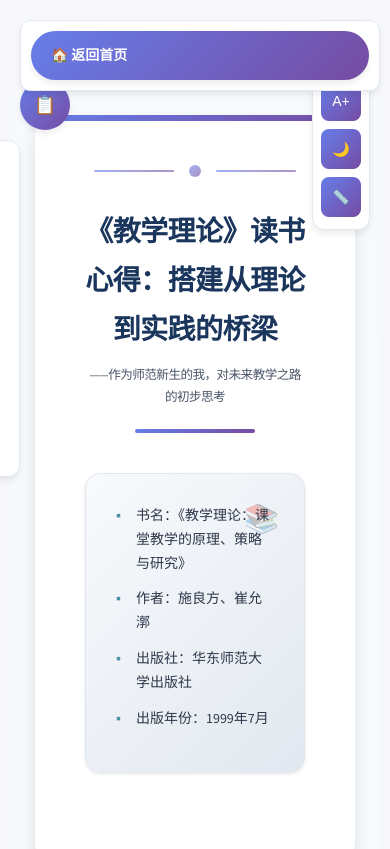
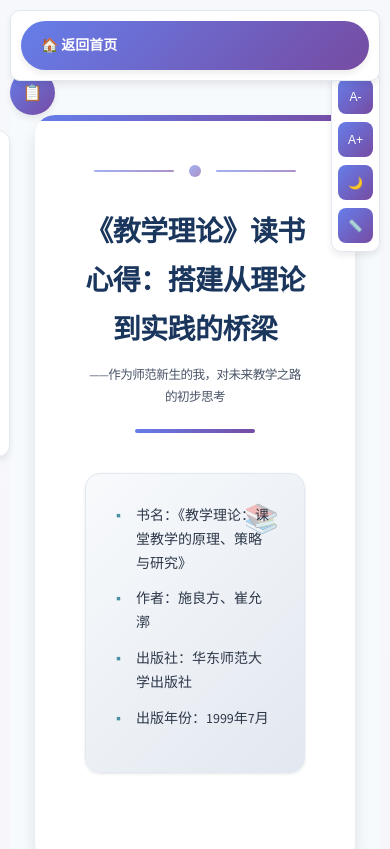
Before and after one commit to zxy-1-2-3/reading-notes, a plain HTML site: page 教学理论读书心得.html in a window 390 px wide. Shown: the top 849 px of the page. Drawn offline with Linux system fonts and the light colour scheme.

Commit message:
优化手机适配

```diff
--- a/教学理论读书心得.html
+++ b/教学理论读书心得.html
@@ -543,51 +543,88 @@
 
             /* 调整导航栏在手机端的样式 */
             .nav-bar {
-                position: fixed;
-                top: 10px;
-                left: 10px;
-                right: 10px;
-                z-index: 1002;
-                background: var(--bg-card);
-                border-radius: 10px;
-                padding: 10px;
-                box-shadow: var(--shadow-medium);
-                border: 1px solid var(--border-light);
+                position: fixed !important;
+                top: 10px !important;
+                left: 10px !important;
+                right: 10px !important;
+                z-index: 1002 !important;
+                background: var(--bg-card) !important;
+                border-radius: 10px !important;
+                padding: 10px !important;
+                box-shadow: var(--shadow-medium) !important;
+                border: 1px solid var(--border-light) !important;
+                display: block !important;
+                visibility: visible !important;
+                opacity: 1 !important;
+            }
+
+            .nav-home {
+                display: flex !important;
+                visibility: visible !important;
+                opacity: 1 !important;
             }
 
             /* 调整阅读控制面板在手机端的样式 */
             .reading-controls {
-                position: fixed;
-                top: 70px;
-                right: 10px;
-                padding: 8px 6px;
-                border-radius: 10px;
+                position: fixed !important;
+                top: 70px !important;
+                right: 10px !important;
+                padding: 8px 6px !important;
+                border-radius: 10px !important;
+                display: flex !important;
+                visibility: visible !important;
+                opacity: 1 !important;
+                background: var(--bg-card) !important;
+                box-shadow: var(--shadow-medium) !important;
+                border: 1px solid var(--border-light) !important;
+                z-index: 1000 !important;
+                flex-direction: column !important;
+                gap: 8px !important;
+                align-items: center !important;
             }
 
             .control-button {
-                min-width: 35px;
-                min-height: 35px;
-                font-size: 12px;
+                min-width: 35px !important;
+                min-height: 35px !important;
+                font-size: 12px !important;
+                background: var(--gradient-primary) !important;
+                color: white !important;
+                border: none !important;
+                border-radius: 8px !important;
+                cursor: pointer !important;
+                display: flex !important;
+                align-items: center !important;
+                justify-content: center !important;
             }
 
             /* 调整目录按钮在手机端的样式 */
             .toc-toggle {
-                position: fixed;
-                left: 10px;
-                top: 70px;
-                width: 45px;
-                height: 45px;
-                font-size: 16px;
+                position: fixed !important;
+                left: 10px !important;
+                top: 70px !important;
+                width: 45px !important;
+                height: 45px !important;
+                font-size: 16px !important;
+                display: block !important;
+                visibility: visible !important;
+                opacity: 1 !important;
+                background: var(--gradient-primary) !important;
+                color: white !important;
+                border: none !important;
+                border-radius: 50% !important;
+                cursor: pointer !important;
+                box-shadow: var(--shadow-medium) !important;
+                z-index: 1001 !important;
             }
 
             /* 调整目录在手机端的样式 */
             .table-of-contents {
-                position: fixed;
-                left: 10px;
-                top: 130px;
-                max-width: calc(100vw - 20px);
-                max-height: calc(100vh - 150px);
-                padding: 15px;
+                position: fixed !important;
+                left: 10px !important;
+                top: 130px !important;
+                max-width: calc(100vw - 20px) !important;
+                max-height: calc(100vh - 150px) !important;
+                padding: 15px !important;
             }
 
             /* 为内容区域添加顶部边距，避免被固定导航遮挡 */
```
Also changed, not shown: 课程理论读书心得.html (+33 -30 lines).
